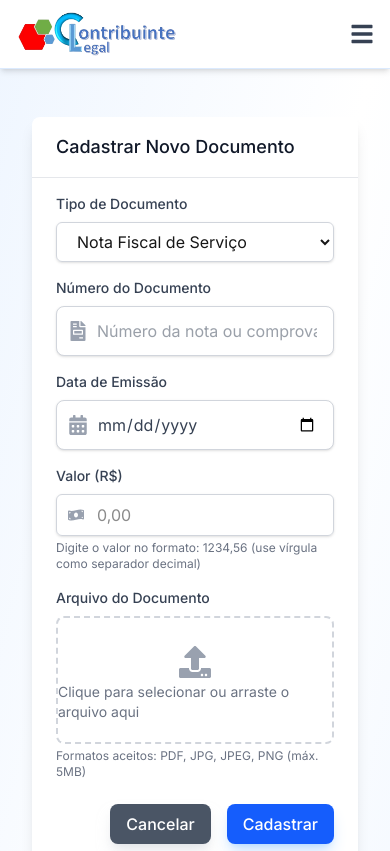
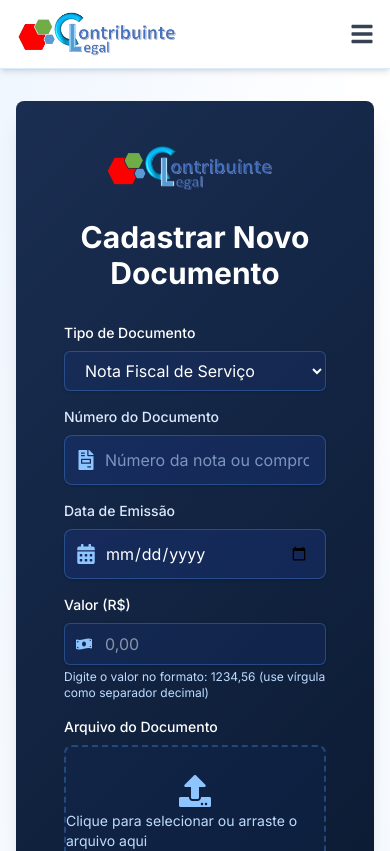
Before and after one commit to herculles-ambrosio/ContribLegal10, a Next.js app: page /meus-documentos/cadastrar in a window 390 px wide. Shown: the top 851 px of the page. Built offline with nearby package versions, Linux system fonts and the light colour scheme.

Commit message:
Melhorias no cadastro de documentos: estilo do card atualizado para padrão blue-gradient, adicionado botão de scanear QR code para dispositivos móveis

```diff
--- a/package.json
+++ b/package.json
@@ -20,6 +20,7 @@
     "@supabase/auth-helpers-nextjs": "^0.10.0",
     "@supabase/supabase-js": "^2.49.3",
     "dotenv": "^16.4.7",
+    "html5-qrcode": "^2.3.8",
     "jspdf": "^3.0.1",
     "jspdf-autotable": "^5.0.2",
     "next": "15.2.4",
--- a/src/app/meus-documentos/cadastrar/page.tsx
+++ b/src/app/meus-documentos/cadastrar/page.tsx
@@ -1,20 +1,32 @@
 'use client';
 
-import { useState } from 'react';
+import { useState, useEffect } from 'react';
 import Layout from '@/components/Layout';
 import Card from '@/components/ui/Card';
 import Input from '@/components/ui/Input';
 import Button from '@/components/ui/Button';
 import { useRouter } from 'next/navigation';
-import { FaFileInvoice, FaCalendarAlt, FaMoneyBillWave, FaUpload } from 'react-icons/fa';
+import { FaFileInvoice, FaCalendarAlt, FaMoneyBillWave, FaUpload, FaQrcode } from 'react-icons/fa';
 import toast from 'react-hot-toast';
 import { supabase } from '@/lib/supabase';
+import Image from 'next/image';
+import dynamic from 'next/dynamic';
+import useDeviceDetect from '@/hooks/useDeviceDetect';
+
+// Importar o scanner de QR code dinamicamente (apenas no cliente)
+const QrCodeScanner = dynamic(() => import('@/components/QrCodeScanner'), {
+  ssr: false, // Não renderizar no servidor
+  loading: () => <p className="text-center py-4">Carregando scanner...</p>
+});
 
 type TipoDocumento = 'nota_servico' | 'nota_venda' | 'imposto';
 
 export default function CadastrarDocumento() {
   const router = useRouter();
   const [isLoading, setIsLoading] = useState(false);
+  const [showScanner, setShowScanner] = useState(false);
+  const [cameraPermission, setCameraPermission] = useState<boolean | null>(null);
+  const { isMobile } = useDeviceDetect();
   const [formData, setFormData] = useState({
     tipo: 'nota_servico' as TipoDocumento,
     numero_documento: '',
@@ -113,6 +125,43 @@ export default function CadastrarDocumento() {
 
     setErrors(newErrors);
     return Object.keys(newErrors).length === 0;
+  };
+
+  const handleScanQR = async () => {
+    // Verificar se o navegador suporta API de câmera
+    if (!navigator.mediaDevices || !navigator.mediaDevices.getUserMedia) {
+      toast.error('Seu navegador não suporta acesso à câmera');
+      return;
+    }
+
+    try {
+      // Solicitar permissão para usar a câmera
+      const stream = await navigator.mediaDevices.getUserMedia({ video: { facingMode: 'environment' } });
+
+      // Fechar stream imediatamente para não consumir recursos
+      stream.getTracks().forEach(track => track.stop());
+
+      // Definir que temos permissão e mostrar scanner
+      setCameraPermission(true);
+      setShowScanner(true);
+    } catch (error) {
+      console.error('Erro ao acessar câmera:', error);
+      setCameraPermission(false);
+      toast.error('Não foi possível acessar a câmera. Verifique as permissões.');
+    }
+  };
+
+  const handleQrCodeResult = (result: string) => {
+    // Implementação para processar o resultado do QR code
+    // Por exemplo, preencher o número do documento com o valor do QR code
+    setFormData(prev => ({ ...prev, numero_documento: result }));
+    setShowScanner(false);
+    toast.success('QR Code lido com sucesso!');
+  };
+
+  const handleQrCodeError = (error: any) => {
+    console.error('Erro na leitura do QR code:', error);
+    toast.error('Erro ao ler o QR code. Tente novamente.');
   };
 
   const handleSubmit = async (e: React.FormEvent) => {
@@ -234,12 +283,24 @@ export default function CadastrarDocumento() {
 
   return (
     <Layout isAuthenticated>
-      <div className="max-w-2xl mx-auto p-4">
-        <Card title="Cadastrar Novo Documento" className="bg-white shadow-lg rounded-lg">
+      <div className="flex justify-center items-center min-h-[70vh]">
+        <Card className="max-w-2xl w-full p-6 shadow-xl" variant="blue-gradient">
+          <div className="flex flex-col items-center mb-8">
+            <Image
+              src="/LOGO_CL_trans.png"
+              alt="Contribuinte Legal"
+              width={180}
+              height={70}
+              className="mb-6"
+              priority
+              style={{ objectFit: 'contain' }}
+            />
+            <h1 className="text-3xl font-bold text-center text-white">Cadastrar Novo Documento</h1>
+          </div>
           <form onSubmit={handleSubmit} className="space-y-6">
             <div className="space-y-4">
               <div className="form-group">
-                <label htmlFor="tipo" className="block mb-2 text-sm font-medium text-gray-700">
+                <label htmlFor="tipo" className="block mb-2 text-sm font-medium text-white">
                   Tipo de Documento
                 </label>
                 <select
@@ -247,7 +308,7 @@ export default function CadastrarDocumento() {
                   name="tipo"
                   value={formData.tipo}
                   onChange={handleChange}
-                  className="block w-full px-4 py-2 border border-gray-300 rounded-md shadow-sm focus:ring-blue-500 focus:border-blue-500"
+                  className="block w-full px-4 py-2 border border-blue-400/30 bg-blue-900/20 text-white rounded-md shadow-sm focus:ring-blue-500 focus:border-blue-500"
                   required
                 >
                   {tiposDocumento.map(tipo => (
@@ -268,6 +329,7 @@ export default function CadastrarDocumento() {
                 error={errors.numero_documento}
                 fullWidth
                 required
+                variant="dark"
               />
 
               <Input
@@ -280,22 +342,23 @@ export default function CadastrarDocumento() {
                 error={errors.data_emissao}
                 fullWidth
                 required
+                variant="dark"
               />
 
               <div className="relative">
-                <label htmlFor="valor" className="block mb-2 text-sm font-medium text-gray-700">
+                <label htmlFor="valor" className="block mb-2 text-sm font-medium text-white">
                   Valor (R$)
                 </label>
                 <div className="relative rounded-md shadow-sm">
                   <div className="absolute inset-y-0 left-0 pl-3 flex items-center pointer-events-none">
-                    <FaMoneyBillWave className="text-gray-400" />
+                    <FaMoneyBillWave className="text-blue-300" />
                   </div>
                   <input
                     type="text"
                     name="valor"
                     id="valor"
-                    className={`pl-10 block w-full border rounded-md py-2 px-3 focus:outline-none focus:ring-blue-500 focus:border-blue-500 ${
-                      errors.valor ? 'border-red-500' : 'border-gray-300'
+                    className={`pl-10 block w-full border rounded-md py-2 px-3 bg-blue-900/20 text-white focus:outline-none focus:ring-blue-500 focus:border-blue-500 ${
+                      errors.valor ? 'border-red-500' : 'border-blue-400/30'
                     }`}
                     placeholder="0,00"
                     value={formData.valor}
@@ -304,22 +367,22 @@ export default function CadastrarDocumento() {
                   />
                 </div>
                 {errors.valor && (
-                  <p className="mt-1 text-sm text-red-600">{errors.valor}</p>
+                  <p className="mt-1 text-sm text-red-400">{errors.valor}</p>
                 )}
-                <p className="mt-1 text-xs text-gray-500">
+                <p className="mt-1 text-xs text-blue-200">
                   Digite o valor no formato: 1234,56 (use vírgula como separador decimal)
                 </p>
               </div>
 
               <div>
-                <label htmlFor="arquivo" className="block mb-2 text-sm font-medium text-gray-700">
+                <label htmlFor="arquivo" className="block mb-2 text-sm font-medium text-white">
                   Arquivo do Documento
                 </label>
                 <div className="flex items-center justify-center w-full">
-                  <label className="flex flex-col w-full h-32 border-2 border-dashed border-gray-300 rounded-lg cursor-pointer hover:bg-gray-50 transition-colors">
+                  <label className="flex flex-col w-full h-32 border-2 border-dashed border-blue-400/30 bg-blue-900/10 rounded-lg cursor-pointer hover:bg-blue-800/20 transition-colors">
                     <div className="flex flex-col items-center justify-center pt-7">
-                      <FaUpload className="w-8 h-8 text-gray-400" />
-                      <p className="pt-1 text-sm text-gray-500">
+                      <FaUpload className="w-8 h-8 text-blue-300" />
+                      <p className="pt-1 text-sm text-blue-200">
                         {formData.arquivo
                           ? formData.arquivo.name
                           : 'Clique para selecionar ou arraste o arquivo aqui'}
@@ -336,15 +399,15 @@ export default function CadastrarDocumento() {
                   </label>
                 </div>
                 {errors.arquivo && (
-                  <p className="mt-2 text-sm text-red-600">{errors.arquivo}</p>
+                  <p className="mt-2 text-sm text-red-400">{errors.arquivo}</p>
                 )}
-                <p className="mt-1 text-xs text-gray-500">
+                <p className="mt-1 text-xs text-blue-200">
                   Formatos aceitos: PDF, JPG, JPEG, PNG (máx. 5MB)
                 </p>
               </div>
             </div>
 
-            <div className="flex justify-end space-x-4">
+            <div className="flex justify-end space-x-4 mt-8">
               <Button
                 type="button"
                 variant="secondary"
@@ -352,15 +415,51 @@ export default function CadastrarDocumento() {
               >
                 Cancelar
               </Button>
+
+              {isMobile && (
+                <Button
+                  type="button"
+                  variant="info"
+                  icon={FaQrcode}
+                  onClick={handleScanQR}
+                  disabled={showScanner}
+                >
+                  Scanear QR
+                </Button>
+              )}
+
               <Button
                 type="submit"
                 variant="primary"
                 isLoading={isLoading}
+                className="py-3 text-base font-medium shadow-lg hover:shadow-blue-500/50 transition-all duration-300"
+                animated
               >
                 Cadastrar
               </Button>
             </div>
           </form>
+
+          {showScanner && (
+            <div className="fixed inset-0 z-50 flex items-center justify-center bg-black bg-opacity-75">
+              <div className="bg-white p-4 rounded-lg shadow-lg max-w-md w-full">
+                <h3 className="text-lg font-semibold mb-4">Escaneie o QR Code</h3>
+                <QrCodeScanner
+                  onScanSuccess={handleQrCodeResult}
+                  onScanError={handleQrCodeError}
+                />
+                <div className="flex justify-end mt-4">
+                  <Button
+                    type="button"
+                    variant="secondary"
+                    onClick={() => setShowScanner(false)}
+                  >
+                    Cancelar
+                  </Button>
+                </div>
+              </div>
+            </div>
+          )}
         </Card>
       </div>
     </Layout>
--- /dev/null
+++ b/src/components/QrCodeScanner.tsx
@@ -0,0 +1,143 @@
+'use client';
+
+import { useEffect, useRef } from 'react';
+import { Html5QrcodeScanner } from 'html5-qrcode';
+
+interface QrCodeScannerProps {
+  onScanSuccess: (result: string) => void;
+  onScanError?: (error: any) => void;
+  onClose?: () => void;
+}
+
+export default function QrCodeScanner({ onScanSuccess, onScanError, onClose }: QrCodeScannerProps) {
+  const scannerRef = useRef<Html5QrcodeScanner | null>(null);
+
+  useEffect(() => {
+    // Se o componente for renderizado no servidor, não faça nada
+    if (typeof window === 'undefined') return;
+
+    // Limpar o scanner anterior, se existir
+    if (scannerRef.current) {
+      try {
+        scannerRef.current.clear();
+      } catch (error) {
+        console.error('Erro ao limpar scanner:', error);
+      }
+    }
+
+    // Configurações do scanner
+    const config = {
+      fps: 10,
+      qrbox: { width: 250, height: 250 },
+      rememberLastUsedCamera: true,
+      // Configurações específicas para dispositivos móveis
+      aspectRatio: 1.0,
+      showTorchButtonIfSupported: true,
+      showZoomSliderIfSupported: true,
+      defaultZoomValueIfSupported: 2,
+    };
+
+    try {
+      // Criar nova instância do scanner
+      const scanner = new Html5QrcodeScanner(
+        'qr-reader',
+        config,
+        false // Não iniciar o scan automaticamente
+      );
+
+      // Definir callbacks de sucesso e erro
+      const onScanSuccessCallback = (decodedText: string) => {
+        // Se o scanner ainda existir, limpe-o após um sucesso
+        if (scannerRef.current) {
+          try {
+            scannerRef.current.clear();
+          } catch (error) {
+            console.error('Erro ao limpar scanner após sucesso:', error);
+          }
+        }
+
+        // Chamar o callback de sucesso fornecido pelo componente pai
+        onScanSuccess(decodedText);
+      };
+
+      const onScanFailureCallback = (error: any) => {
+        // Não reportar erros regulares de scan (quando não encontra QR code na imagem)
+        if (error?.includes?.('No QR code found')) return;
+
+        // Chamar o callback de erro se fornecido
+        if (onScanError) {
+          onScanError(error);
+        } else {
+          console.error('Erro no scan:', error);
+        }
+      };
+
+      // Renderizar o scanner e começar a escanear
+      scanner.render(onScanSuccessCallback, onScanFailureCallback);
+
+      // Armazenar referência
+      scannerRef.current = scanner;
+    } catch (error) {
+      console.error('Erro ao inicializar scanner:', error);
+      if (onScanError) onScanError(error);
+    }
+
+    // Limpar ao desmontar
+    return () => {
+      if (scannerRef.current) {
+        try {
+          scannerRef.current.clear();
+        } catch (error) {
+          console.error('Erro ao limpar scanner durante desmontagem:', error);
+        }
+      }
+    };
+  }, [onScanSuccess, onScanError]);
+
+  return (
+    <div className="qr-scanner-container">
+      <div id="qr-reader" className="w-full"></div>
+
+      <style jsx>{`
+        .qr-scanner-container {
+          width: 100%;
+          max-width: 500px;
+          margin: 0 auto;
+        }
+
+        /* Sobrescrever estilos da biblioteca para melhor aparência */
+        :global(#qr-reader) {
+          border: none !important;
+          width: 100% !important;
+        }
+
+        :global(#qr-reader__scan_region) {
+          background: rgba(0, 0, 0, 0.1);
+          border-radius: 8px;
+          overflow: hidden;
+        }
+
+        :global(#qr-reader__dashboard) {
+          padding: 8px !important;
+        }
+
+        :global(#qr-reader__dashboard_section_csr button) {
+          background-color: #3b82f6 !important;
+          color: white !important;
+          border: none !important;
+          border-radius: 4px !important;
+          padding: 8px 16px !important;
+          margin: 8px 4px !important;
+          cursor: pointer !important;
+        }
+
+        :global(#qr-reader select) {
+          padding: 8px !important;
+          border-radius: 4px !important;
+          border: 1px solid #d1d5db !important;
+          margin: 8px 0 !important;
+        }
+      `}</style>
+    </div>
+  );
+}
--- /dev/null
+++ b/src/hooks/useDeviceDetect.ts
@@ -0,0 +1,36 @@
+'use client';
+
+import { useState, useEffect } from 'react';
+
+interface DeviceInfo {
+  isMobile: boolean;
+  isIOS: boolean;
+  isAndroid: boolean;
+}
+
+export default function useDeviceDetect(): DeviceInfo {
+  const [deviceInfo, setDeviceInfo] = useState<DeviceInfo>({
+    isMobile: false,
+    isIOS: false,
+    isAndroid: false
+  });
+
+  useEffect(() => {
+    // Somente executar no navegador
+    if (typeof window === 'undefined') return;
+
+    const userAgent = navigator.userAgent.toLowerCase();
+
+    const isMobileDevice = /android|webos|iphone|ipad|ipod|blackberry|iemobile|opera mini|mobile|tablet/i.test(userAgent);
+    const isIOSDevice = /iphone|ipad|ipod/i.test(userAgent);
+    const isAndroidDevice = /android/i.test(userAgent);
+
+    setDeviceInfo({
+      isMobile: isMobileDevice,
+      isIOS: isIOSDevice,
+      isAndroid: isAndroidDevice
+    });
+  }, []);
+
+  return deviceInfo;
+}
```
Also changed, not shown: 1 other file (tests, documents, lock files or other folders).
